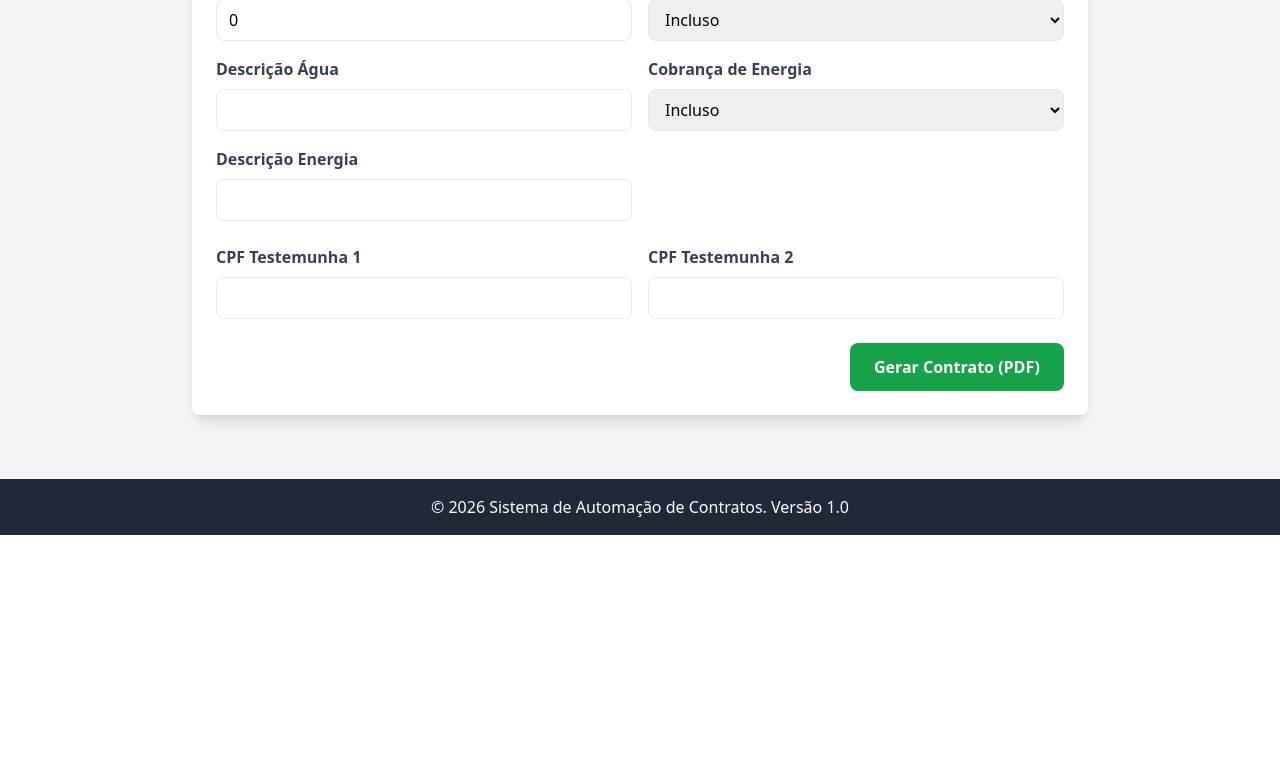
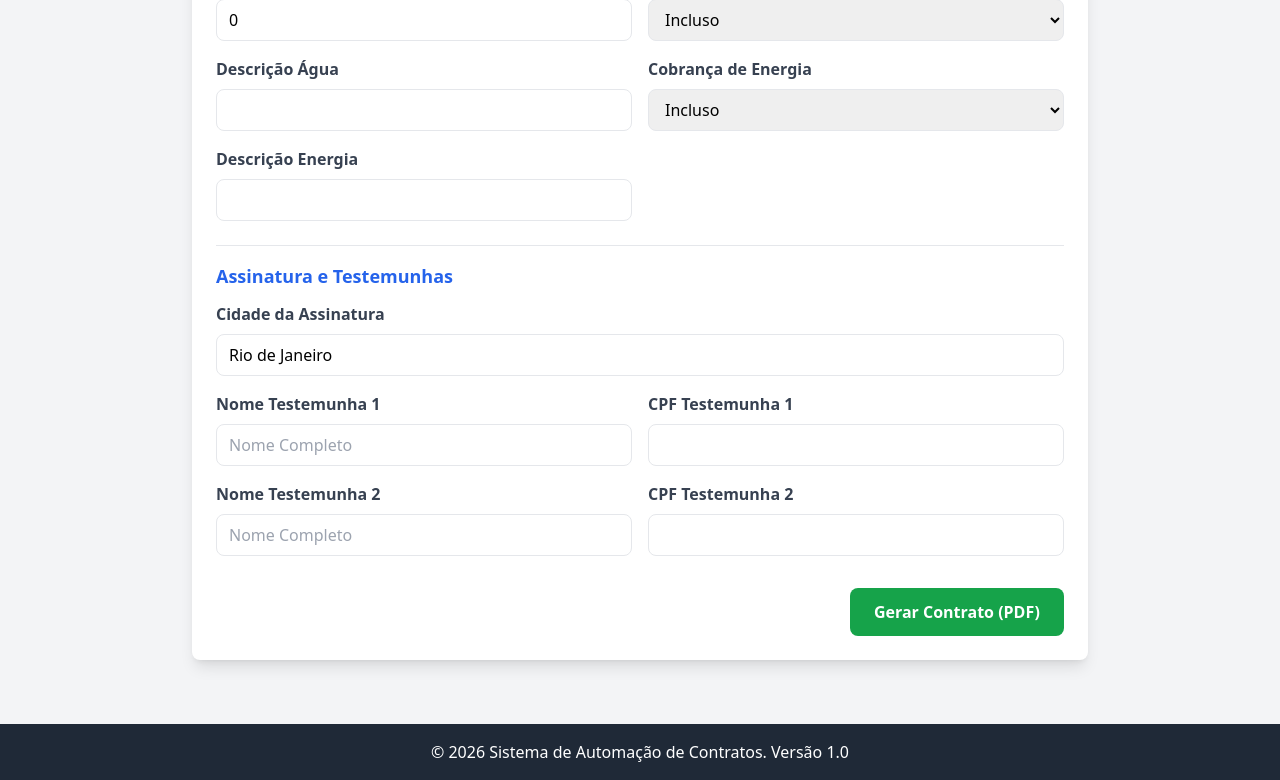
Before and after one commit to hugohlll/sisac, a Django app: page / in a window 1280 px wide. Shown: the part 1635-2415 px from the top of the page. Before the commit the page ends 2170 px from the top, so only its background shows below. Run offline with Django 5.2, Linux system fonts and the light colour scheme; some libraries are stand-ins or nearby versions.

Commit message:
feat: Update contract PDF template, add witness fields, and fix rendering issues

```diff
--- a/contracts/forms.py
+++ b/contracts/forms.py
@@ -40,3 +40,21 @@
 
     def clean_testemunha2_cpf(self):
         return self.clean_field_helper('testemunha2_cpf')
+
+    def clean_name_helper(self, field_name):
+        data = self.cleaned_data.get(field_name)
+        if data:
+            return data.title()
+        return data
+
+    def clean_locadora_nome(self):
+        return self.clean_name_helper('locadora_nome')
+
+    def clean_tenant_name(self):
+        return self.clean_name_helper('tenant_name')
+
+    def clean_testemunha1_name(self):
+        return self.clean_name_helper('testemunha1_name')
+
+    def clean_testemunha2_name(self):
+        return self.clean_name_helper('testemunha2_name')
--- a/contracts/models.py
+++ b/contracts/models.py
@@ -65,8 +65,12 @@
     power_billing_type = models.CharField(max_length=20, choices=BILLING_TYPE_CHOICES, verbose_name="Cobrança de Energia")
     power_description = models.CharField(max_length=255, verbose_name="Descrição Energia", blank=True)
 
+    testemunha1_name = models.CharField(max_length=255, verbose_name="Nome Testemunha 1", default="")
     testemunha1_cpf = models.CharField(max_length=14, verbose_name="CPF Testemunha 1")
+    testemunha2_name = models.CharField(max_length=255, verbose_name="Nome Testemunha 2", default="")
     testemunha2_cpf = models.CharField(max_length=14, verbose_name="CPF Testemunha 2")
+
+    signature_city = models.CharField(max_length=100, default='Rio de Janeiro', verbose_name="Cidade da Assinatura")
 
     created_at = models.DateTimeField(auto_now_add=True)
 
--- a/contracts/templates/contracts/contract_form.html
+++ b/contracts/templates/contracts/contract_form.html
@@ -240,18 +240,44 @@
                 </div>
             </div>
 
-            <!-- Testemunhas -->
+            <!-- Assinatura e Testemunhas -->
+            <div class="col-span-1 md:col-span-2">
+                <h3 class="text-lg font-semibold text-blue-600 mb-3 border-t pt-4">Assinatura e Testemunhas</h3>
+                <div class="grid grid-cols-1 md:grid-cols-2 gap-4">
+                    <div class="md:col-span-2">
+                        <label class="block text-gray-700 font-bold mb-2">Cidade da Assinatura</label>
+                        <input type="text" name="signature_city"
+                            value="{{ form.signature_city.value|default:'Rio de Janeiro' }}"
+                            class="w-full px-3 py-2 border rounded-lg focus:outline-none focus:ring-2 focus:ring-blue-500"
+                            required>
+                    </div>
                     <div class="col-span-1 md:col-span-2">
                         <div class="grid grid-cols-1 md:grid-cols-2 gap-4">
                             <div>
+                                <label class="block text-gray-700 font-bold mb-2">Nome Testemunha 1</label>
+                                <input type="text" name="testemunha1_name"
+                                    value="{{ form.testemunha1_name.value|default:'' }}"
+                                    class="w-full px-3 py-2 border rounded-lg focus:outline-none focus:ring-2 focus:ring-blue-500"
+                                    placeholder="Nome Completo">
+                            </div>
+                            <div>
                                 <label class="block text-gray-700 font-bold mb-2">CPF Testemunha 1</label>
-                        <input type="text" name="testemunha1_cpf" value="{{ form.testemunha1_cpf.value|default:'' }}"
+                                <input type="text" name="testemunha1_cpf"
+                                    value="{{ form.testemunha1_cpf.value|default:'' }}"
                                     class="w-full px-3 py-2 border rounded-lg focus:outline-none focus:ring-2 focus:ring-blue-500"
                                     required>
                             </div>
                             <div>
+                                <label class="block text-gray-700 font-bold mb-2">Nome Testemunha 2</label>
+                                <input type="text" name="testemunha2_name"
+                                    value="{{ form.testemunha2_name.value|default:'' }}"
+                                    class="w-full px-3 py-2 border rounded-lg focus:outline-none focus:ring-2 focus:ring-blue-500"
+                                    placeholder="Nome Completo">
+                            </div>
+                            <div>
                                 <label class="block text-gray-700 font-bold mb-2">CPF Testemunha 2</label>
-                        <input type="text" name="testemunha2_cpf" value="{{ form.testemunha2_cpf.value|default:'' }}"
+                                <input type="text" name="testemunha2_cpf"
+                                    value="{{ form.testemunha2_cpf.value|default:'' }}"
                                     class="w-full px-3 py-2 border rounded-lg focus:outline-none focus:ring-2 focus:ring-blue-500"
                                     required>
                             </div>
--- a/contracts/views.py
+++ b/contracts/views.py
@@ -32,8 +32,7 @@
         'contract': contract,
         'deposit_p1': deposit_p1,
         'deposit_p2': deposit_p2,
-        'cidade_assinatura': 'São Paulo',
-        'data_assinatura': datetime.date.today(),
+        'data_assinatura': contract.start_date,
     }
 
     html_string = render_to_string('contracts/pdf_template.html', context)
--- a/sac_project/settings.py
+++ b/sac_project/settings.py
@@ -108,7 +108,7 @@
 # Internationalization
 # https://docs.djangoproject.com/en/5.2/topics/i18n/
 
-LANGUAGE_CODE = 'en-us'
+LANGUAGE_CODE = 'pt-br'
 
 TIME_ZONE = 'UTC'
 
```
Also changed, not shown: contracts/templates/contracts/pdf_template.html (+21 -11 lines), contracts/tests/test_pdf_generation.py (added, +74 -0 lines), contracts/migrations/0002_contract_signature_city_contract_testemunha1_name_and_more.py (added). Lines whose indentation alone changed are shown as unchanged.
